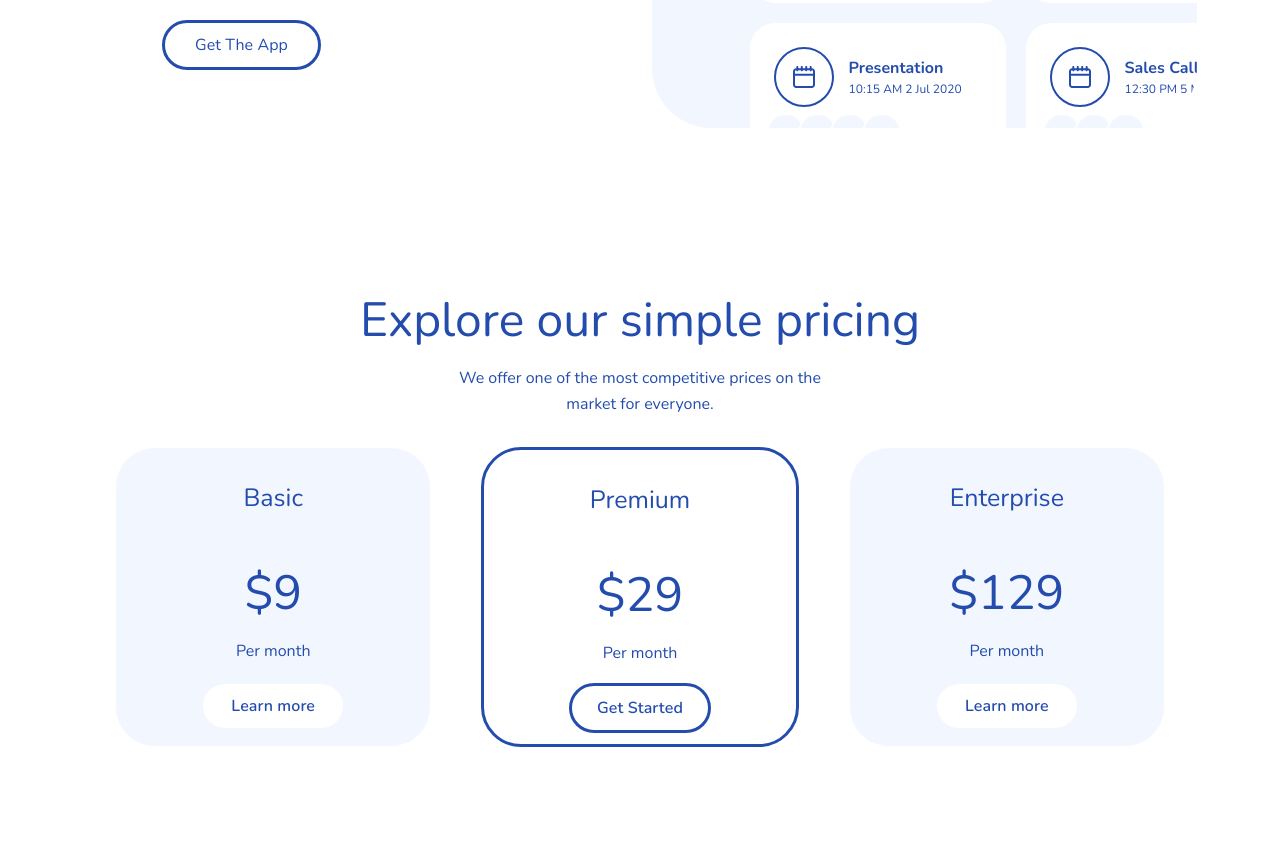
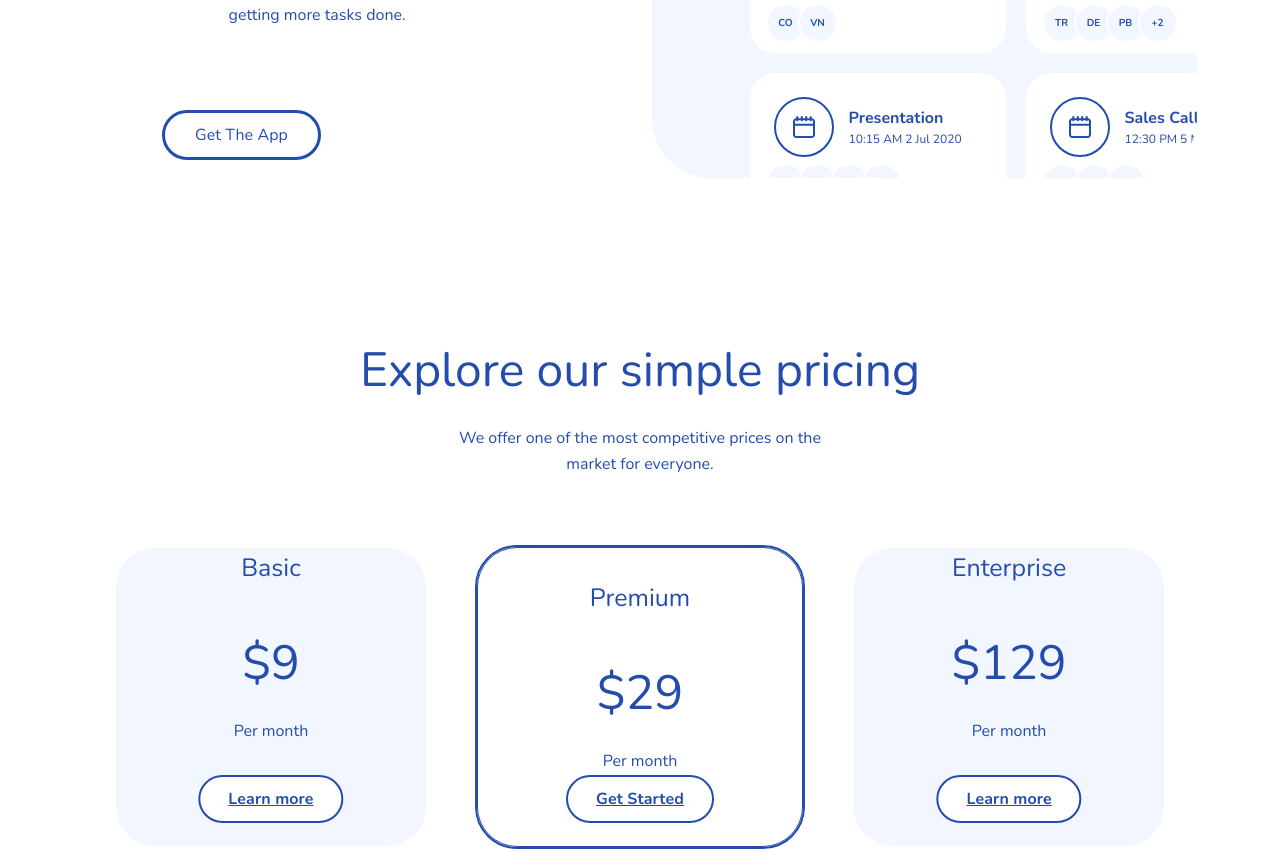
Before and after one commit to wdp-12/Finalprojek2-kelompok3, a plain HTML site: page index.html in a window 1280 px wide. Shown: the part 3211-4061 px from the top of the page. Drawn offline with nearby package versions, Linux system fonts and the light colour scheme.

Commit message:
Fix: "Fixed Pricing and Some Features 2 CSS"

```diff
--- a/css/style2.css
+++ b/css/style2.css
@@ -33,7 +33,7 @@ body {
     text-align: center;
     font-size: 48px;
     margin-top: 50px;
-    margin-bottom: 20px;
+    margin-bottom: 30px;
     font-style: normal;
     font-weight: 500;
     line-height: 50px; /* 116.667% */
@@ -44,7 +44,7 @@ body {
     color: #234CAD;
     text-align: center;
     font-family: Nunito;
-    margin-bottom: 30px;
+    margin-bottom: 70px;
     font-size: 16px;
     font-style: normal;
     font-weight: 400;
@@ -113,6 +113,7 @@ body {
 /* About*/
 
 .right-section {
+    text-align: left;
     flex: 1;
     padding: 80px;
     box-sizing: border-box;
@@ -165,7 +166,6 @@ body {
     transition: .5s ease;
     text-decoration: none;
 }
-
 
 .schedule-container{
     width: 100%;
@@ -424,6 +424,7 @@ body {
 #price {
     min-height: 100%;
     padding: 100px 9% 100px;
+    text-align: center;
 }
 
 .price h2 {
@@ -433,88 +434,81 @@ body {
     text-align: center;
     font-size: 48px;
     margin-top: -40px;
-    margin-bottom: 20px;
+    margin-bottom: 10px;
     font-style: normal;
     font-weight: 500;
-    line-height: 50px; /* 116.667% */
+    line-height: 50px;
 }
-
 
 .price p {
     color: #234CAD;
     text-align: center;
     font-family: Nunito;
-    margin-bottom: 30px;
+    margin-bottom: 20px;
     font-size: 16px;
     font-style: normal;
     font-weight: 400;
-    line-height: 26px; /* 162.5% */
+    line-height: 26px;
 }
-
-.btn-price {
-    display : inline-block;
-    padding: 10px 28px;
-    margin-top: -20px;
-    background-color: var(--bg-color);
-    border-radius:  40px;
-    font-size: 16px;
-    color: var(--text-color);
-    letter-spacing: .10px;
-    font-weight: 600;
-    transition: .5s ease;
-    text-decoration: none;
-}
-
-.btn-price:hover {
-    background-color: var(--bg-color);
-    border-color: var(--main-color);
-}
-
-.btn-price2 {
-    display : inline-block;
-    padding: 10px 25px;
-    margin-top: -20px;
-    background-color: var(--bg-color);
-    border-radius:  40px;
-    border-style: solid;
-    border-color: var(--main-color);
-    font-size: 16px;
-    color: var(--text-color);
-    letter-spacing: .10px;
-    font-weight: 600;
-    transition: .5s ease;
-    text-decoration: none;
-}
-
-.btn-price2:hover {
-    background-color: var(--bg-color);
-    border-color: var(--main-color);
-}
-
 
 .price-countainer {
     display: flex;
     justify-content: center;
     align-items: center;
     gap: 50px;
+
 }
 
-.price-countainer .price-box {
-    Flex: 1 1 500px;
+.price-box,
+.price-box2 {
+    flex: 1 1 500px;
     background: var(--second-bg-color);
     width: 300px;
     height: 300px;
-    padding: 30px 20px 40px;
     border-radius: 40px;
     text-align: center;
-    border: .20px solid var(--bg-color);
-    transition: .5s ease;
+    border: 0.20px solid var(--bg-color);
+    transition: 0.5s ease;
+    position: relative;
+
+}
+.price-box2{
+    outline: 2px solid #234CAD;
 }
 
-.price-countainer .price-box:hover {
+.btn-price,
+.btn-price2 {
+    position: absolute;
+    bottom: 0px;
+    left: 50%;
+    transform: translateX(-50%);
+    padding: 10px 28px;
+    background-color: var(--bg-color);
+    border-radius: 50px;
+    font-size: 16px;
+    font-weight: bold;
+    color: var(--text-color);
+    letter-spacing: 0.10px;
+    margin: 25px 0;
+    border: none;
+    outline: 2px solid #234CAD; /* Menambahkan outline */
+}
+
+.btn-price,
+.btn-price2 button {
+ margin-top: 50px;
+}
+
+.btn-price:hover,
+.btn-price2:hover {
     background-color: var(--bg-color);
     border-color: var(--main-color);
-    transform: scale(1.02);
+}
+
+.price-countainer .price-box:hover,
+.price-countainer .price-box2:hover {
+    background-color: var(--bg-color);
+    border-color: var(--main-color);
 }
 
 .price-box h2 {
```
